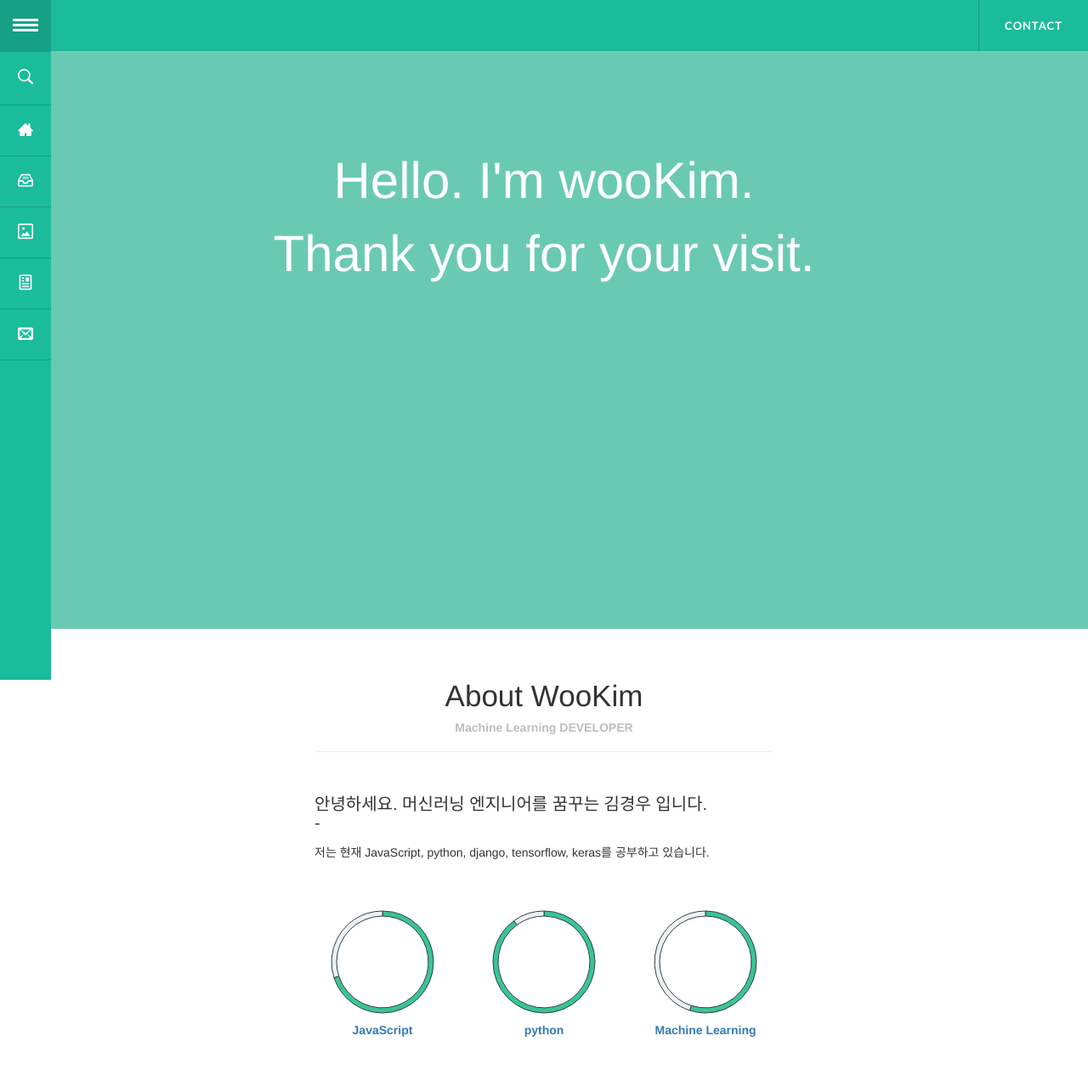
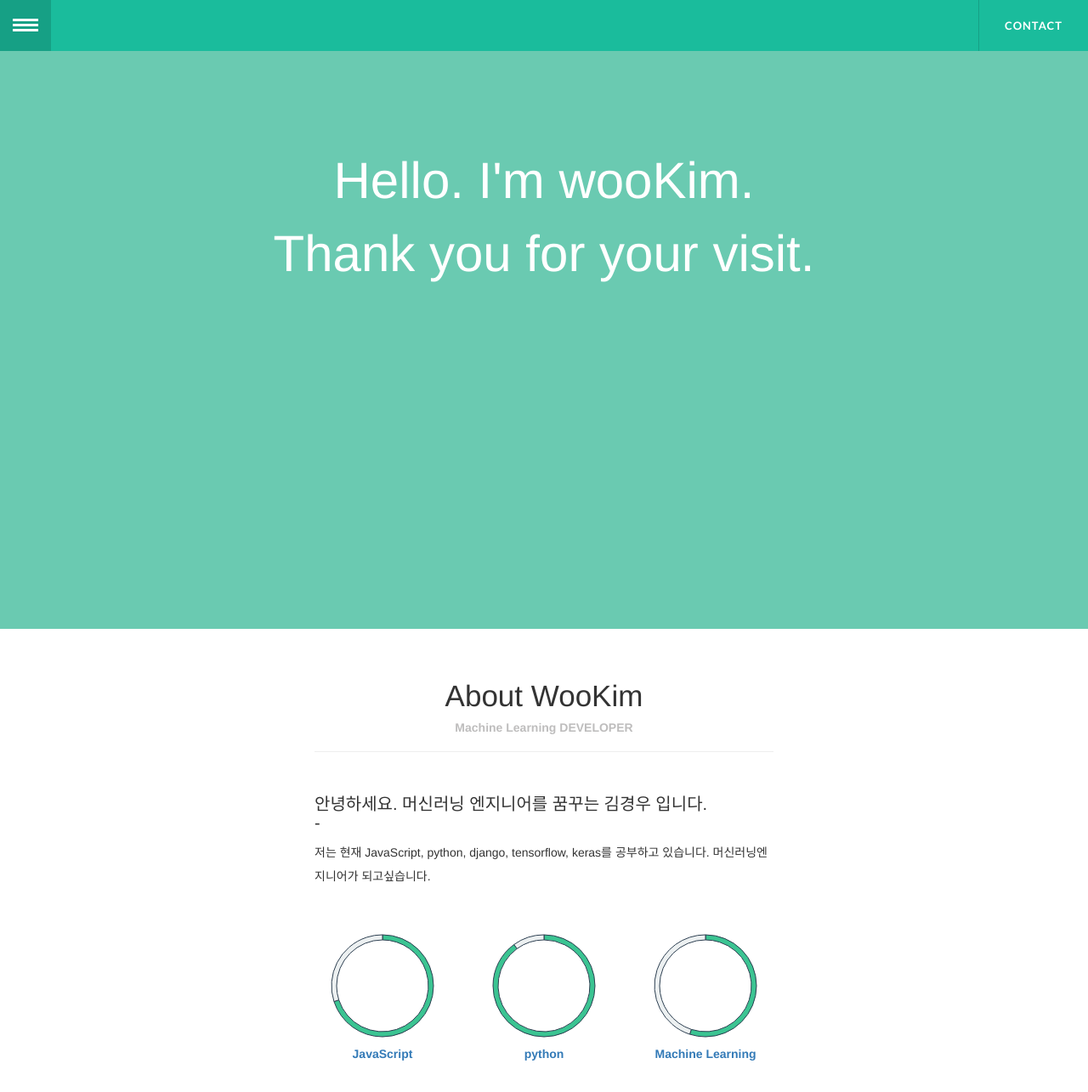
Before and after one commit to wookim789/SA, a Django app: page / in a window 1280 px wide. Shown: the top 1285 px of the page at 85% size. Run offline with Django 3.2, Linux system fonts and the light colour scheme; data comes from the database, SQL or seed files in the repository; both versions use the stored data as it was after the commit; some libraries are stand-ins or nearby versions.

Commit message:
18/10/16

```diff
--- a/portfolio/onePage/templates/onePage/index.html
+++ b/portfolio/onePage/templates/onePage/index.html
@@ -92,6 +92,7 @@
       </h4>
       <p>
         저는 현재 JavaScript, python, django, tensorflow, keras를 공부하고 있습니다.
+        머신러닝엔지니어가 되고싶습니다.
         <br/>
       </p>
     </div>
```
Also changed, not shown: portfolio/db.sqlite3, 1 other file.
